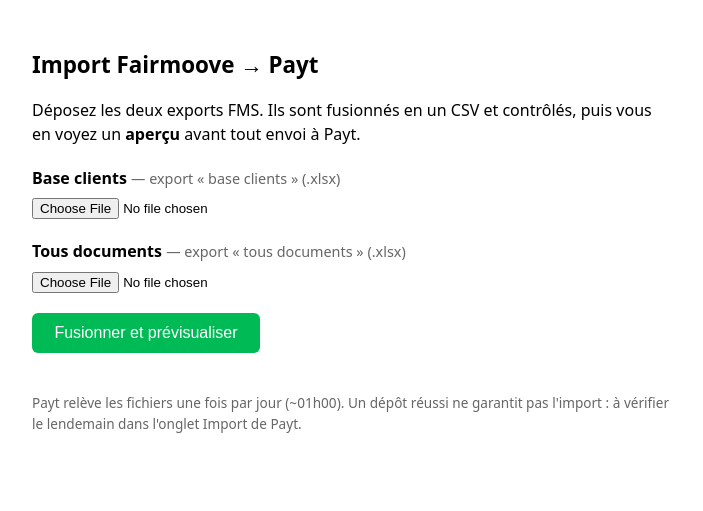
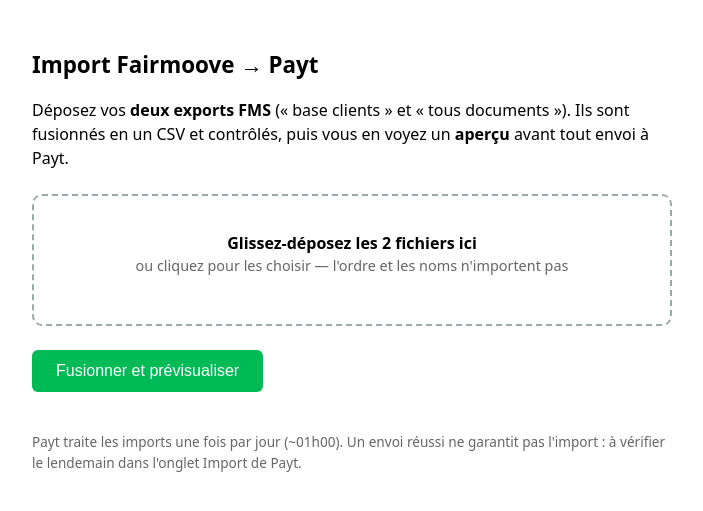
Before and after one commit to Mathieu-Chiron/fmoove-imports, a FastAPI app: template app/templates/index.html in a window 1280 px wide. Shown: the top 511 px of the page, without its empty margins (288-991 px from the left). Run offline with FastAPI, Linux system fonts and the light colour scheme; the template is opened without the code that fills it, so the values that code supplies are empty.

Commit message:
feat: zone d'upload unique (glisser-déposer) + détection par contenu
Une seule zone accepte les 2 fichiers (drag & drop ou clic), dans n'importe
quel ordre et quels que soient les noms. app/detect.py identifie « clients » vs
« documents » par le contenu (onglets Factures/Avoirs vs colonnes clients).
Erreurs (≠ 2 fichiers, non-Excel, non identifiables) affichées sur la page.

- app/detect.py + tests/test_detect.py
- main.py : /import accepte une liste de fichiers, identifie, gère les erreurs
- index.html : zone glisser-déposer + JS + bannière d'erreur

Co-Authored-By: Claude Opus 4.8 <noreply@anthropic.com>

```diff
--- /dev/null
+++ b/app/detect.py
@@ -0,0 +1,60 @@
+"""Identification des deux exports FMS par leur contenu.
+
+L'ordre et les noms de fichiers n'ont aucune importance : le fichier « tous
+documents » se reconnaît à ses onglets Factures/Avoirs, le fichier « base
+clients » à ses colonnes (Raison sociale, Adresse…).
+"""
+
+from __future__ import annotations
+
+import io
+
+import pandas as pd
+
+from app.transform import CLIENT_REQUIRED_SOURCE
+
+EXCEL_SUFFIXES = (".xlsx", ".xls")
+
+
+def _looks_like_documents(content: bytes) -> bool:
+    try:
+        sheets = pd.ExcelFile(io.BytesIO(content)).sheet_names
+    except Exception:  # noqa: BLE001 - classeur illisible => pas ce fichier
+        return False
+    return any(s in ("Factures", "Avoirs") for s in sheets)
+
+
+def _looks_like_clients(content: bytes) -> bool:
+    try:
+        columns = pd.read_excel(io.BytesIO(content), dtype=str, nrows=0).columns
+    except Exception:  # noqa: BLE001
+        return False
+    return set(CLIENT_REQUIRED_SOURCE).issubset(set(columns))
+
+
+def identify_files(files: dict[str, bytes]) -> tuple[bytes, bytes, str, str]:
+    """Renvoie (clients, documents, nom_clients, nom_documents).
+
+    Lève ValueError si on ne trouve pas exactement un fichier de chaque type.
+    """
+    xlsx = {n: b for n, b in files.items() if n.lower().endswith(EXCEL_SUFFIXES)}
+    if len(xlsx) != 2:
+        raise ValueError(
+            f"Il faut exactement 2 fichiers Excel (.xlsx) — reçu : {len(xlsx)}."
+        )
+
+    clients = documents = None
+    clients_name = documents_name = ""
+    for name, content in xlsx.items():
+        if _looks_like_documents(content):
+            documents, documents_name = content, name
+        elif _looks_like_clients(content):
+            clients, clients_name = content, name
+
+    if clients is None or documents is None:
+        raise ValueError(
+            "Impossible d'identifier les fichiers : il faut un export « base clients » "
+            "(colonnes Raison sociale, Adresse…) et un export « tous documents » "
+            "(onglets Factures/Avoirs)."
+        )
+    return clients, documents, clients_name, documents_name
--- a/app/main.py
+++ b/app/main.py
@@ -30,7 +30,7 @@ from fastapi.responses import HTMLResponse
 from fastapi.security import HTTPBasic, HTTPBasicCredentials
 from fastapi.templating import Jinja2Templates
 
-from app import archive
+from app import archive, detect
 from app.payt_api import PaytUploadError, upload_csv
 from app.settings import settings
 from app.transform import build_export
@@ -58,15 +58,29 @@ def authenticate(credentials: HTTPBasicCredentials = Depends(security)) -> str:
     return credentials.username
 
 
-async def _read(upload: UploadFile, label: str) -> bytes:
-    if not upload.filename.lower().endswith((".xlsx", ".xls")):
-        raise HTTPException(400, f"Le fichier « {label} » doit être un classeur Excel.")
-    content = await upload.read()
-    if not content:
-        raise HTTPException(400, f"Le fichier « {label} » est vide.")
-    if len(content) > MAX_UPLOAD_BYTES:
-        raise HTTPException(400, f"Le fichier « {label} » dépasse 20 Mo.")
-    return content
+async def _collect(files: list[UploadFile]) -> dict[str, bytes]:
+    """Lit et valide chaque fichier déposé (Excel, non vide, < 20 Mo)."""
+    contents: dict[str, bytes] = {}
+    for upload in files:
+        name = upload.filename or "(sans nom)"
+        if not name.lower().endswith((".xlsx", ".xls")):
+            raise ValueError(f"« {name} » n'est pas un classeur Excel (.xlsx).")
+        data = await upload.read()
+        if not data:
+            raise ValueError(f"« {name} » est vide.")
+        if len(data) > MAX_UPLOAD_BYTES:
+            raise ValueError(f"« {name} » dépasse 20 Mo.")
+        contents[name] = data
+    return contents
+
+
+def _index_with_error(request: Request, message: str) -> HTMLResponse:
+    return templates.TemplateResponse(
+        request,
+        "index.html",
+        {"missing_config": settings.check(), "error": message},
+        status_code=400,
+    )
 
 
 def _preview_rows(csv_text: str, limit: int = PREVIEW_ROWS):
@@ -99,16 +113,18 @@ def home(request: Request, _: str = Depends(authenticate)) -> HTMLResponse:
 @app.post("/import", response_class=HTMLResponse)
 async def run_import(
     request: Request,
-    clients: UploadFile = File(...),
-    documents: UploadFile = File(...),
+    files: list[UploadFile] = File(...),
     _: str = Depends(authenticate),
 ) -> HTMLResponse:
-    """Fusionne et contrôle, puis affiche l'aperçu. N'envoie rien à Payt."""
+    """Identifie les 2 exports, fusionne et contrôle, puis affiche l'aperçu.
+
+    Une seule zone d'upload : l'ordre et les noms n'importent pas, les fichiers
+    sont reconnus par leur contenu. N'envoie rien à Payt.
+    """
     _require_config()
-    clients_bytes = await _read(clients, "base clients")
-    documents_bytes = await _read(documents, "tous documents")
-
     try:
+        contents = await _collect(files)
+        clients_bytes, documents_bytes, _cn, _dn = detect.identify_files(contents)
         csv_text, report = build_export(
             clients_bytes,
             documents_bytes,
@@ -116,7 +132,7 @@ async def run_import(
             previous_row_count=archive.read_last_row_count(),
         )
     except ValueError as exc:
-        raise HTTPException(400, str(exc)) from exc
+        return _index_with_error(request, str(exc))
 
     filename = datetime.now(UTC).strftime(settings.filename_pattern)
     headers, preview_rows, total_rows, truncated = _preview_rows(csv_text)
--- a/app/templates/index.html
+++ b/app/templates/index.html
@@ -9,46 +9,77 @@
     body { font-family: system-ui, sans-serif; max-width: 640px; margin: 3rem auto;
            padding: 0 1rem; line-height: 1.5; }
     h1 { font-size: 1.4rem; }
-    .field { margin: 1.25rem 0; }
-    label { display: block; font-weight: 600; margin-bottom: .35rem; }
-    .hint { font-weight: 400; color: #666; font-size: .9rem; }
-    button { padding: .7rem 1.4rem; font-size: 1rem; border: 0; border-radius: 6px;
+    .hint { color: #666; font-size: .9rem; }
+    .box { padding: .75rem 1rem; border-radius: 6px; margin: 1rem 0; }
+    .warn { background: #fff3cd; border: 1px solid #ffe69c; }
+    .error { background: #f8d7da; border: 1px solid #f1aeb5; }
+    .dropzone { display: block; margin: 1.5rem 0; padding: 2.2rem 1rem; text-align: center;
+                border: 2px dashed #9aa; border-radius: 10px; cursor: pointer;
+                transition: background .15s, border-color .15s; }
+    .dropzone:hover { border-color: #0b5; }
+    .dropzone.over { border-color: #0b5; background: rgba(0,187,85,.08); }
+    .dz-title { font-weight: 600; }
+    #dz-list { list-style: none; margin: .8rem 0 0; padding: 0; }
+    #dz-list li { font-size: .9rem; color: #0a7; }
+    #dz-list li::before { content: "📄 "; }
+    button { padding: .75rem 1.5rem; font-size: 1rem; border: 0; border-radius: 6px;
              background: #0b5; color: #fff; cursor: pointer; }
     button:disabled { background: #999; cursor: not-allowed; }
-    .warn { background: #fff3cd; border: 1px solid #ffe69c; padding: .75rem 1rem;
-            border-radius: 6px; }
     footer { margin-top: 2.5rem; color: #666; font-size: .85rem; }
   </style>
 </head>
 <body>
   <h1>Import Fairmoove → Payt</h1>
-  <p>Déposez les deux exports FMS. Ils sont fusionnés en un CSV et contrôlés,
-     puis vous en voyez un <strong>aperçu</strong> avant tout envoi à Payt.</p>
+  <p>Déposez vos <strong>deux exports FMS</strong> (« base clients » et « tous
+     documents »). Ils sont fusionnés en un CSV et contrôlés, puis vous en voyez un
+     <strong>aperçu</strong> avant tout envoi à Payt.</p>
 
   {% if missing_config %}
-    <p class="warn">⚠️ Configuration incomplète : {{ missing_config | join(", ") }}.
+    <p class="box warn">⚠️ Configuration incomplète : {{ missing_config | join(", ") }}.
        L'envoi est désactivé tant que ces variables ne sont pas renseignées.</p>
   {% endif %}
 
+  {% if error %}
+    <p class="box error">⚠️ {{ error }}</p>
+  {% endif %}
+
   <form method="post" action="/import" enctype="multipart/form-data">
-    <div class="field">
-      <label for="clients">Base clients
-        <span class="hint">— export « base clients » (.xlsx)</span></label>
-      <input type="file" id="clients" name="clients" accept=".xlsx,.xls" required>
-    </div>
-    <div class="field">
-      <label for="documents">Tous documents
-        <span class="hint">— export « tous documents » (.xlsx)</span></label>
-      <input type="file" id="documents" name="documents" accept=".xlsx,.xls" required>
-    </div>
+    <label class="dropzone" id="drop" for="files">
+      <input type="file" id="files" name="files" accept=".xlsx,.xls" multiple required hidden>
+      <div class="dz-title">Glissez-déposez les 2 fichiers ici</div>
+      <div class="hint">ou cliquez pour les choisir — l'ordre et les noms n'importent pas</div>
+      <ul id="dz-list"></ul>
+    </label>
     <button type="submit" {% if missing_config %}disabled{% endif %}>
       Fusionner et prévisualiser
     </button>
   </form>
 
   <footer>
-    Payt relève les fichiers une fois par jour (~01h00). Un dépôt réussi ne garantit
+    Payt traite les imports une fois par jour (~01h00). Un envoi réussi ne garantit
     pas l'import : à vérifier le lendemain dans l'onglet Import de Payt.
   </footer>
+
+  <script>
+    const drop = document.getElementById('drop');
+    const input = document.getElementById('files');
+    const list = document.getElementById('dz-list');
+
+    function render() {
+      list.innerHTML = '';
+      for (const f of input.files) {
+        const li = document.createElement('li');
+        li.textContent = f.name;
+        list.appendChild(li);
+      }
+    }
+    input.addEventListener('change', render);
+
+    ['dragenter', 'dragover'].forEach(evt =>
+      drop.addEventListener(evt, e => { e.preventDefault(); drop.classList.add('over'); }));
+    ['dragleave', 'drop'].forEach(evt =>
+      drop.addEventListener(evt, e => { e.preventDefault(); drop.classList.remove('over'); }));
+    drop.addEventListener('drop', e => { input.files = e.dataTransfer.files; render(); });
+  </script>
 </body>
 </html>
--- a/pyproject.toml
+++ b/pyproject.toml
@@ -1,6 +1,6 @@
 [project]
 name = "fairmoove-payt"
-version = "1.2.0"
+version = "1.3.0"
 description = "Import Fairmoove → Payt : fusion de deux exports Excel en CSV et dépôt SFTP."
 requires-python = ">=3.12"
 
```
Also changed, not shown: tests/test_app.py (+58 -45 lines), tests/test_detect.py (added, +35 -0 lines).
